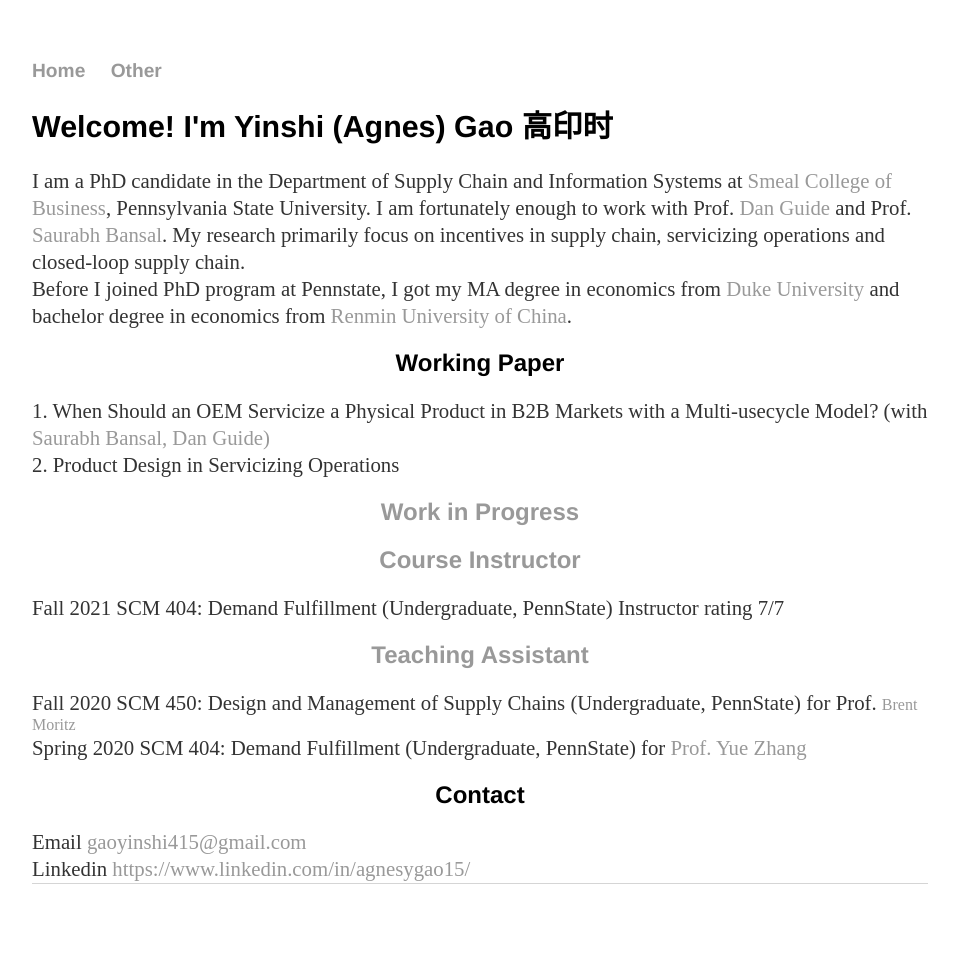
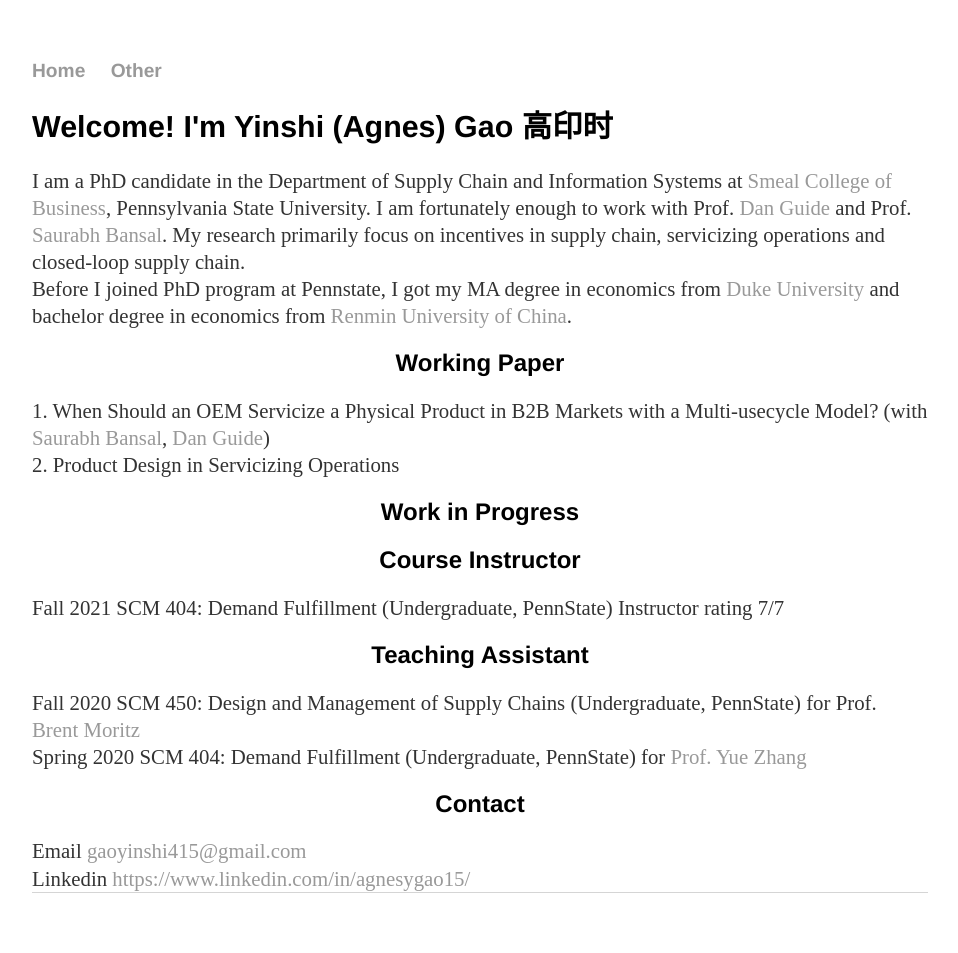
Before and after one commit to yinshi-gao/yinshi-gao.github.io, a Jekyll site: the page built from index.html, in a window 1280 px wide. Shown: the whole page, without its empty margins (160-1118 px from the left). Built offline with Jekyll 4.4.1, drawn with Linux system fonts in a browser that asks for light colours; part of the change alters nothing that is shown.

```diff
--- a/index.html
+++ b/index.html
@@ -12,7 +12,7 @@ title: Yinshi (Agnes) Gao
 		and bachelor degree in economics from <a href="https://www.ruc.edu.cn/en">Renmin University of China</a>.
 	</p2>
 	<h2>Working Paper</h2>
-	<p2>1. When Should an OEM Servicize a Physical Product in B2B Markets with a Multi-usecycle Model? (with <a href="https://directory.smeal.psu.edu/sub32">Saurabh Bansal, <a href="http://www.personal.psu.edu/drg16/">Dan Guide)</p2>
+	<p2>1. When Should an OEM Servicize a Physical Product in B2B Markets with a Multi-usecycle Model? (with <a href="https://directory.smeal.psu.edu/sub32">Saurabh Bansal</a>, <a href="http://www.personal.psu.edu/drg16/">Dan Guide</a>)</p2>
 	<br>
 	<p2>2. Product Design in Servicizing Operations</p2>
 	<h2>Work in Progress</h2>
```
